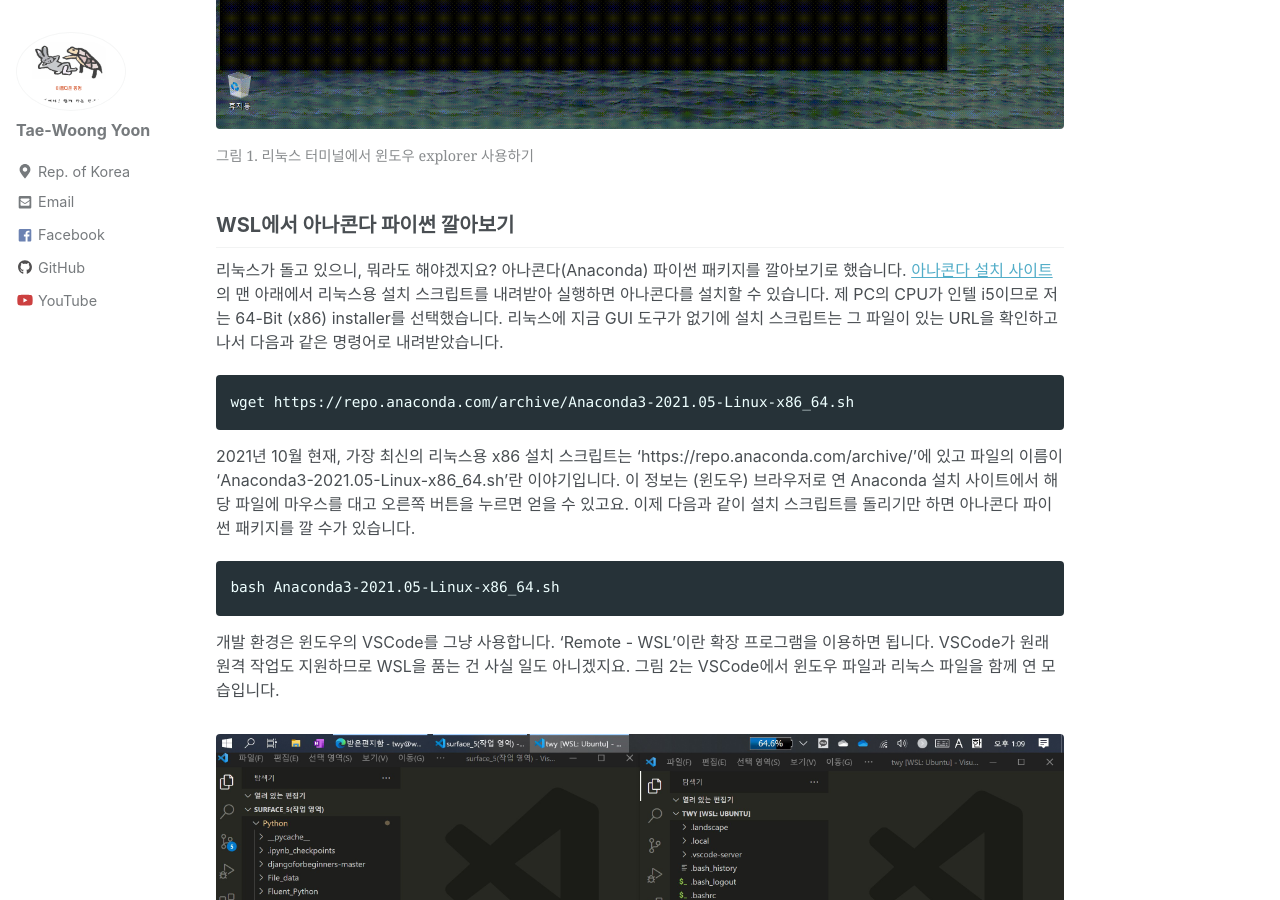
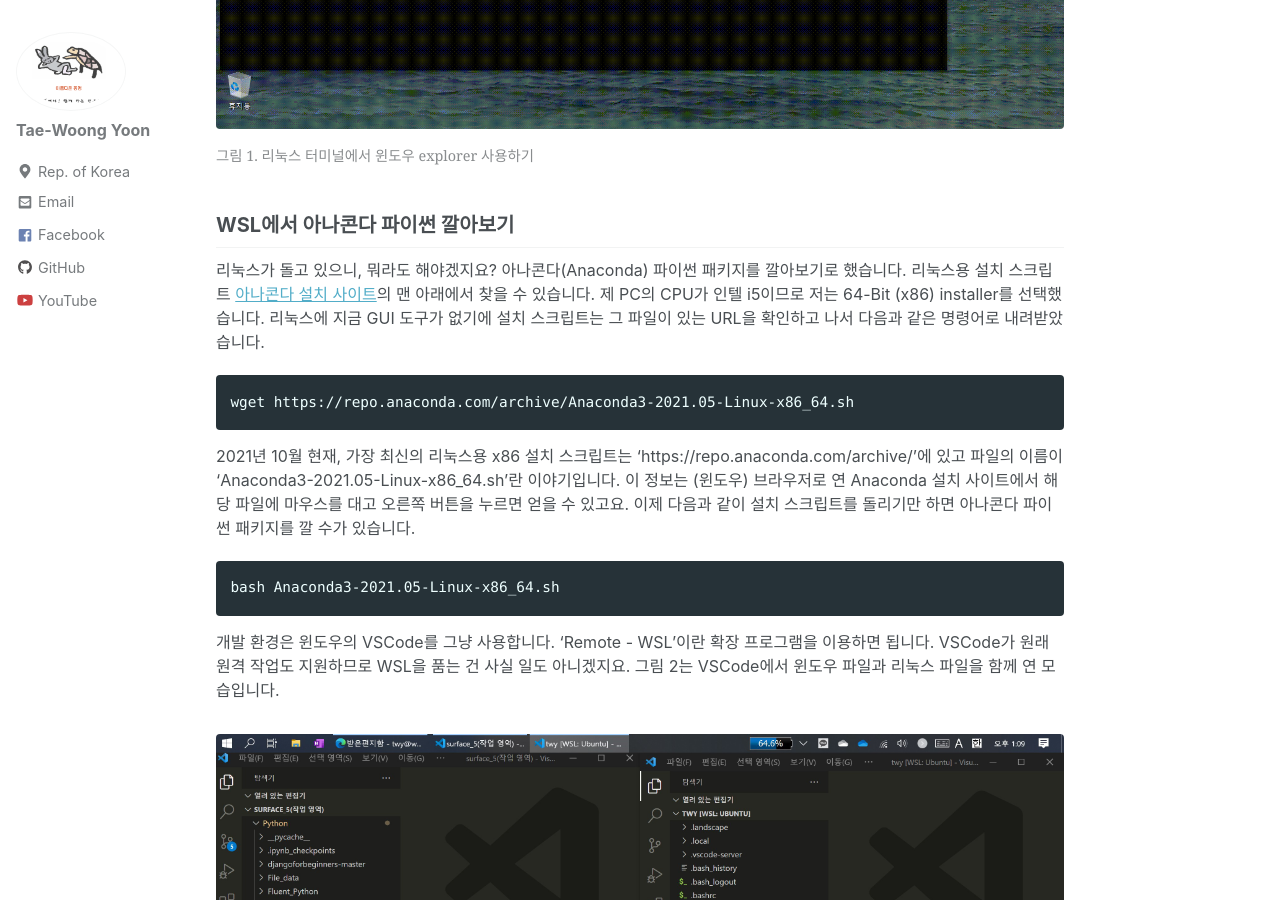
Before and after one commit to twy80/mkkim85.github.io, a Jekyll site: the page built from _posts/2021-10-08-wsl.md, in a window 1280 px wide and 900 px high, scrolled down 1713 px. Built offline with Jekyll 4.4.1, drawn with Linux system fonts in a browser that asks for light colours; nearby versions of some CDN libraries.

Commit message:
Update 2021-10-08-wsl.md

````diff
--- a/_posts/2021-10-08-wsl.md
+++ b/_posts/2021-10-08-wsl.md
@@ -46,7 +46,7 @@
 
 ## WSL에서 아나콘다 파이썬 깔아보기
 
-리눅스가 돌고 있으니, 뭐라도 해야겠지요? 아나콘다(Anaconda) 파이썬 패키지를 깔아보기로 했습니다. [아나콘다 설치 사이트](https://www.anaconda.com/products/individual)의 맨 아래에서 리눅스용 설치 스크립트를 내려받아 실행하면 아나콘다를 설치할 수 있습니다. 제 PC의 CPU가 인텔 i5이므로 저는 64-Bit (x86) installer를 선택했습니다. 리눅스에 지금 GUI 도구가 없기에 설치 스크립트는 그 파일이 있는 URL을 확인하고 나서 다음과 같은 명령어로 내려받았습니다.
+리눅스가 돌고 있으니, 뭐라도 해야겠지요? 아나콘다(Anaconda) 파이썬 패키지를 깔아보기로 했습니다. 리눅스용 설치 스크립트 [아나콘다 설치 사이트](https://www.anaconda.com/products/individual)의 맨 아래에서 찾을 수 있습니다. 제 PC의 CPU가 인텔 i5이므로 저는 64-Bit (x86) installer를 선택했습니다. 리눅스에 지금 GUI 도구가 없기에 설치 스크립트는 그 파일이 있는 URL을 확인하고 나서 다음과 같은 명령어로 내려받았습니다.
 
 ```
 wget https://repo.anaconda.com/archive/Anaconda3-2021.05-Linux-x86_64.sh
````
